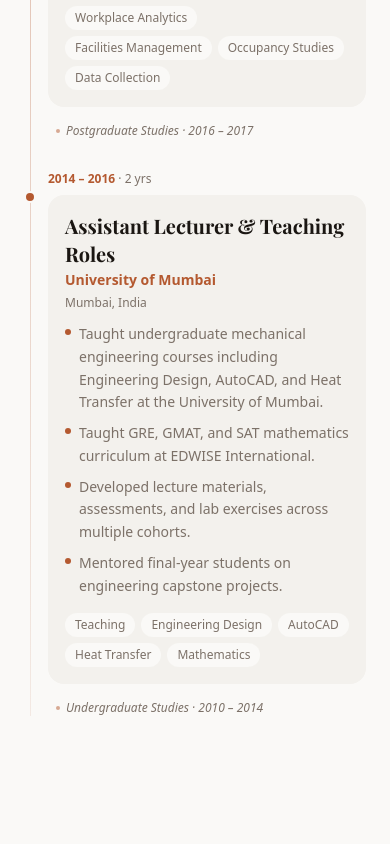
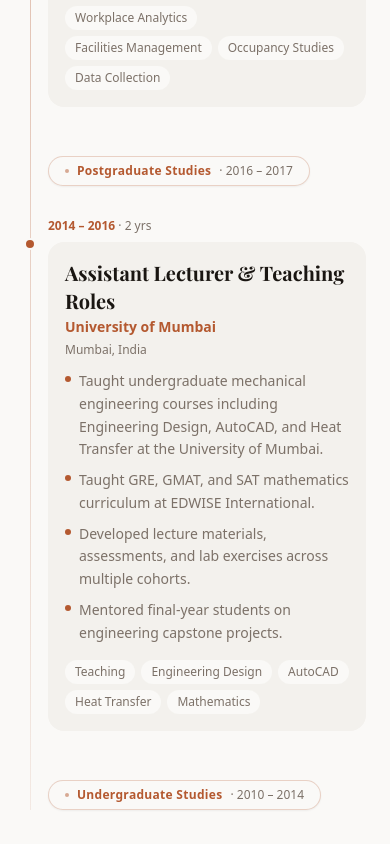
Before and after one commit to trishan023/TrishanWebsite, a React (Vite) app: page / in a window 390 px wide. Shown: the part 5080-5924 px from the top of the page. Built offline with nearby package versions, Linux system fonts and the light colour scheme; a web font is replaced by a local one.

Commit message:
Show interlude as pill badge on mobile (was tiny italic text)
Co-Authored-By: Claude Sonnet 4.6 <noreply@anthropic.com>

```diff
--- a/src/components/Timeline.jsx
+++ b/src/components/Timeline.jsx
@@ -208,10 +208,13 @@ export default function Timeline() {
             <Fragment key={entry.id}>
               <MobileRow entry={entry} />
               {entry.interlude && (
-                <a href="#education" className="pl-8 -mt-6 mb-8 flex items-center gap-1.5 hover:opacity-80 transition-opacity">
-                  <span className="w-1 h-1 rounded-full bg-accent/50 flex-shrink-0" />
-                  <span className="text-xs text-muted italic">{entry.interlude.label} · {entry.interlude.period}</span>
-                </a>
+                <div className="pl-6 sm:pl-8 mt-2 mb-8">
+                  <a href="#education" className="inline-flex items-center gap-2 bg-cream border border-accent/25 rounded-full px-4 py-1.5 shadow-sm hover:border-accent/60 hover:shadow-md transition-all duration-200">
+                    <span className="w-1 h-1 rounded-full bg-accent/50 flex-shrink-0" />
+                    <span className="text-xs font-semibold text-accent tracking-wide">{entry.interlude.label}</span>
+                    <span className="text-xs text-muted">· {entry.interlude.period}</span>
+                  </a>
+                </div>
               )}
             </Fragment>
           ))}
```
